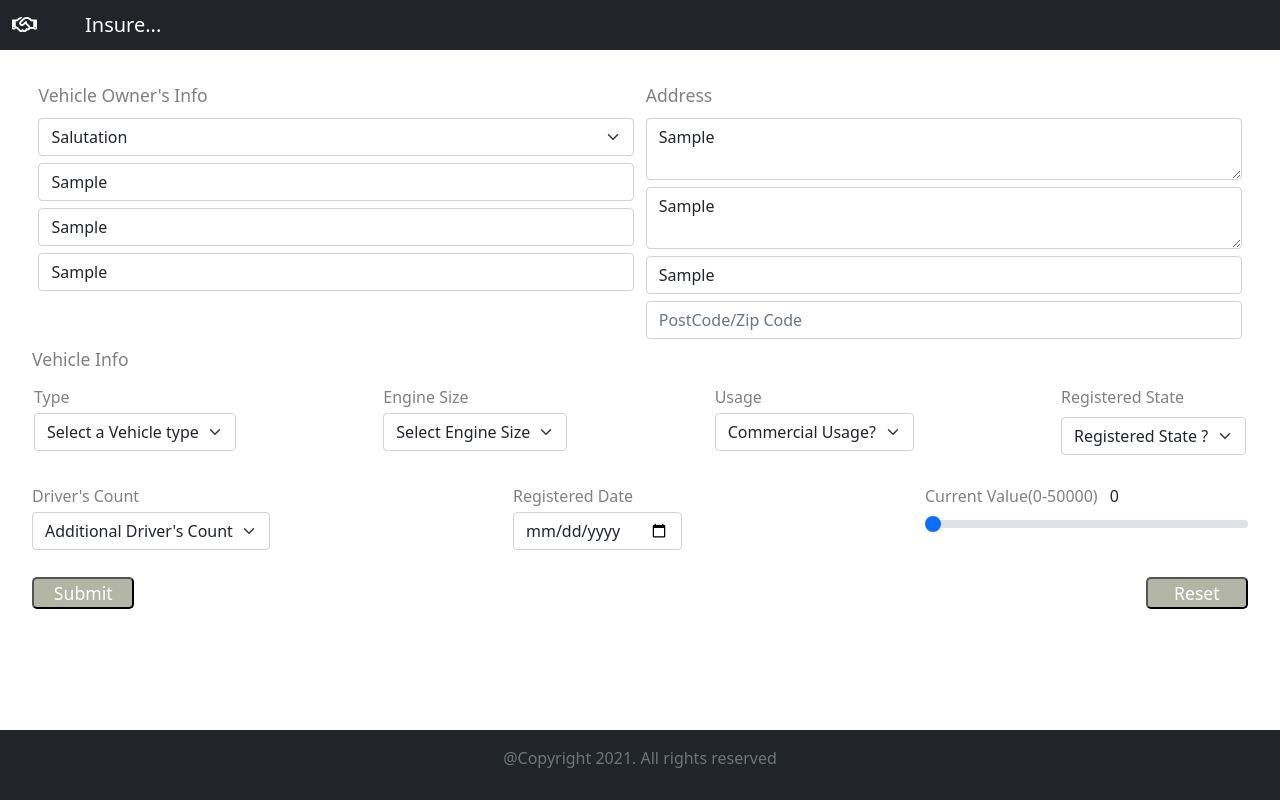
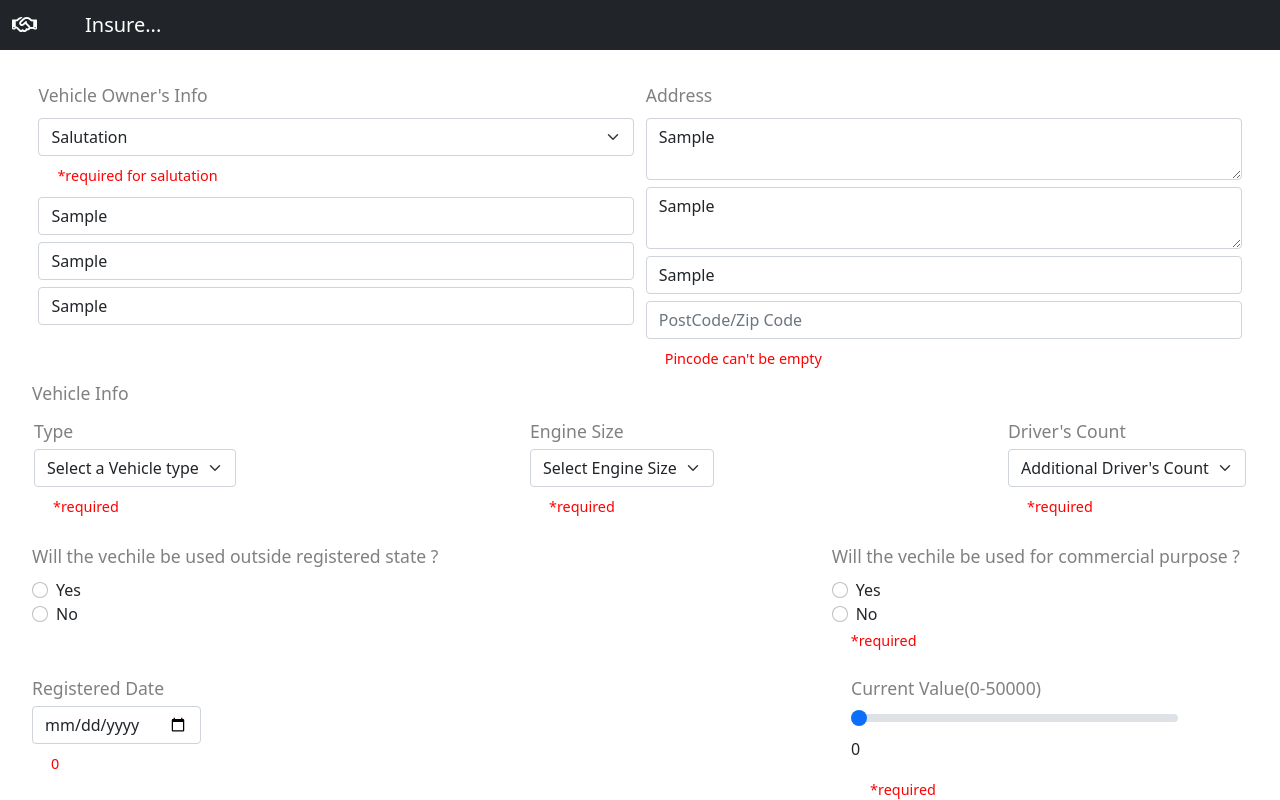
Before and after one commit to Iamsbharti/insurance-app, a React (Create React App) app: page / in a window 1280 px wide. Both pictures are taken after typing "Sample", "Sample", "Sample", "Sample", "Sample", "Sample" into the empty fields and a click on the button "Submit". Shown: the top 800 px of the page. Built offline with nearby package versions, Linux system fonts and the light colour scheme.

Commit message:
validations -broken

```diff
--- a/src/components/Footer.js
+++ b/src/components/Footer.js
@@ -2,7 +2,7 @@ import React from "react";
 
 export const Footer = () => {
   return (
-    <footer className="footer mt-auto py-3 bg-dark">
+    <footer className="footer__main bg-dark">
       <div className="container footer_text">
         <p className="text-muted">@Copyright 2021. All rights reserved</p>
       </div>
--- a/src/components/InputForm.js
+++ b/src/components/InputForm.js
@@ -1,27 +1,97 @@
-import React, { useState } from "react";
+import React, { useEffect, useState } from "react";
 import "../css/Inputform.css";
 
 export const InputForm = () => {
-  const [salutation, setSalutation] = useState();
-  const [firstName, setFirstName] = useState();
-  const [lastName, setLastName] = useState();
-  const [telephone, setTelephone] = useState();
-  const [addressLine1, setAddrL1] = useState();
-  const [addressLine2, setAddrL2] = useState();
-  const [city, setCity] = useState();
-  const [pincode, setPinCode] = useState();
-  const [vehicleType, setVehicleType] = useState();
-  const [engineSize, setEngineSize] = useState();
-  const [driversCount, setDriversCount] = useState();
-  const [isCommercial, setIsCommercial] = useState();
-  const [canUseOutSide, setCanUserOutSide] = useState();
+  const [salutation, setSalutation] = useState("");
+  const [firstName, setFirstName] = useState("");
+  const [lastName, setLastName] = useState("");
+  const [telephone, setTelephone] = useState("");
+  const [addressLine1, setAddrL1] = useState("");
+  const [addressLine2, setAddrL2] = useState("");
+  const [city, setCity] = useState("");
+  const [pincode, setPinCode] = useState("");
+  const [vehicleType, setVehicleType] = useState("");
+  const [engineSize, setEngineSize] = useState("");
+  const [driversCount, setDriversCount] = useState("");
+  const [isCommercial, setIsCommercial] = useState("");
+  const [canUseOutSide, setCanUserOutSide] = useState("");
   const [currentValue, setCurrentValue] = useState(0);
-  const [registeredDate, setRegisteredDate] = useState();
+  const [registeredDate, setRegisteredDate] = useState("");
+
+  const VALUE_SELECTION = "*required";
+  const REQUIRED_FIELD = "can't be empty";
+  const [fieldErrors, setFieldErrors] = useState({
+    salutation: "",
+    firstName: "",
+    lastName: "",
+    telephone: "",
+    error: false,
+    addressLine: "",
+    city: "",
+    pincode: "",
+    vehicleType: "",
+    engineSize: "",
+    driversCount: "",
+    isCommercial: "",
+    canUseOutSide: "",
+    currentValue: 0,
+    registeredDate: 0,
+  });
+
+  const updateErrorProp = (prop, udpatedValue) => {
+    setFieldErrors((prevState) => ({
+      ...prevState,
+      [prop]: udpatedValue,
+    }));
+  };
+  const validationCheck = () => {
+    console.log("validation checks::", vehicleType, engineSize, driversCount);
+    if (salutation === "") {
+      updateErrorProp("salutation", VALUE_SELECTION);
+    }
+    if (firstName === "") {
+      updateErrorProp("firstName", `First Name ${REQUIRED_FIELD}`);
+    }
+    if (lastName === "") {
+      updateErrorProp("lastName", `LastName ${REQUIRED_FIELD}`);
+    }
+    if (telephone === "") {
+      updateErrorProp("telephone", `Telephone ${REQUIRED_FIELD}`);
+    }
+    if (addressLine1 === "" || addressLine2 === "") {
+      updateErrorProp("addressLine", `Address ${REQUIRED_FIELD}`);
+    }
+    if (city === "") {
+      updateErrorProp("city", `City ${REQUIRED_FIELD}`);
+    }
+    if (pincode === "") {
+      updateErrorProp("pincode", `Pincode ${REQUIRED_FIELD}`);
+    }
+    if (vehicleType === "") {
+      updateErrorProp("vehicleType", VALUE_SELECTION);
+    }
+    if (engineSize === "") {
+      updateErrorProp("engineSize", VALUE_SELECTION);
+    }
+    if (driversCount === "") {
+      updateErrorProp("driversCount", VALUE_SELECTION);
+    }
+    if (isCommercial === "" || canUseOutSide === "") {
+      updateErrorProp("isCommercial", VALUE_SELECTION);
+    }
+    if (registeredDate === 0) {
+      updateErrorProp("registeredDate", VALUE_SELECTION);
+    }
+    if (currentValue === 0) {
+      updateErrorProp("currentValue", VALUE_SELECTION);
+    }
+  };
+
   const submitForm = (e) => {
-    e.preventDefault();
+    validationCheck();
     console.log("Submitting Form");
-    console.log("sal::", salutation);
   };
+
   return (
     <>
       <div className="input__form__main">
@@ -37,7 +107,14 @@ export const InputForm = () => {
               <option>Salutation</option>
               <option value="Mr">Mr.</option>
               <option value="Ms">Ms.</option>
+              <option value="Mr">Miss.</option>
             </select>
+            <span
+              className="error__message"
+              hidden={fieldErrors.salutation === ""}
+            >
+              {`${fieldErrors.salutation} for salutation`}
+            </span>
             <input
               type="text"
               className="form-control"
@@ -46,6 +123,12 @@ export const InputForm = () => {
               value={firstName}
               onChange={(e) => setFirstName(e.target.value)}
             />
+            <span
+              className="error__message"
+              hidden={fieldErrors.firstName === ""}
+            >
+              {fieldErrors.firstName}
+            </span>
             <input
               type="text"
               className="form-control"
@@ -54,6 +137,12 @@ export const InputForm = () => {
               value={lastName}
               onChange={(e) => setLastName(e.target.value)}
             />
+            <span
+              className="error__message"
+              hidden={fieldErrors.lastName === ""}
+            >
+              {fieldErrors.lastName}
+            </span>
             <input
               type="text"
               className="form-control"
@@ -62,6 +151,12 @@ export const InputForm = () => {
               value={telephone}
               onChange={(e) => setTelephone(e.target.value)}
             />
+            <span
+              className="error__message"
+              hidden={fieldErrors.telephone === ""}
+            >
+              {fieldErrors.telephone}
+            </span>
           </div>
           <div className="address__section">
             <span className="section__intro">Address</span>
@@ -84,6 +179,12 @@ export const InputForm = () => {
                 value={addressLine2}
                 onChange={(e) => setAddrL2(e.target.value)}
               />
+              <span
+                className="error__message"
+                hidden={fieldErrors.addressLine === ""}
+              >
+                {fieldErrors.addressLine}
+              </span>
               <input
                 type="text"
                 className="form-control"
@@ -92,6 +193,9 @@ export const InputForm = () => {
                 name={city}
                 onChange={(e) => setCity(e.target.value)}
               />
+              <span className="error__message" hidden={fieldErrors.city === ""}>
+                {fieldErrors.city}
+              </span>
               <input
                 type="text"
                 className="form-control"
@@ -100,6 +204,12 @@ export const InputForm = () => {
                 value={pincode}
                 onChange={(e) => setPinCode(e.target.value)}
               />
+              <span
+                className="error__message"
+                hidden={fieldErrors.pincode === ""}
+              >
+                {fieldErrors.pincode}
+              </span>
             </div>
           </div>
         </div>
@@ -120,6 +230,12 @@ export const InputForm = () => {
                 <option value="HatchBack">HatchBack</option>
                 <option value="other">other</option>
               </select>
+              <span
+                className="error__message"
+                hidden={fieldErrors.vehicleType === ""}
+              >
+                {fieldErrors.vehicleType}
+              </span>
             </div>
             <div className="size">
               <label>Engine Size</label>
@@ -136,33 +252,14 @@ export const InputForm = () => {
                 <option value="2500">2500</option>
                 <option value="other">other</option>
               </select>
+              <span
+                className="error__message"
+                hidden={fieldErrors.engineSize === ""}
+              >
+                {fieldErrors.engineSize}
+              </span>
             </div>
-            <div className="Usage">
-              <label>Usage</label>
-              <select
-                className="form-select"
-                value={isCommercial}
-                onChange={(e) => setIsCommercial(e.target.value)}
-              >
-                <option>Commercial Usage?</option>
-                <option value="Yes">Yes</option>
-                <option value="No">No</option>
-              </select>
-            </div>
-            <div className="registered__state">
-              <label className="form-label">Registered State</label>
-              <select
-                className="form-select"
-                value={canUseOutSide}
-                onChange={(e) => setCanUserOutSide(e.target.value)}
-              >
-                <option>Registered State ?</option>
-                <option value="Yes">Yes</option>
-                <option value="No">No</option>
-              </select>
-            </div>
-          </div>
-          <div className="vehicle_type_sub_section">
+
             <div className="driver__count">
               <label>Driver's Count</label>
               <select
@@ -176,7 +273,85 @@ export const InputForm = () => {
                 <option value="3">3</option>
                 <option value="4">4</option>
               </select>
+              <span
+                className="error__message"
+                hidden={fieldErrors.driversCount === ""}
+              >
+                {fieldErrors.driversCount}
+              </span>
             </div>
+          </div>
+          <div className="vehicle_type_sub_section_1">
+            <div className="registered__state">
+              <label className="form-label">
+                Will the vechile be used outside registered state ?
+              </label>
+              <div
+                className="form-check"
+                onChange={(e) => setCanUserOutSide(e.target.value)}
+              >
+                <div>
+                  <input
+                    className="form-check-input"
+                    name="registered"
+                    type="radio"
+                    value={canUseOutSide}
+                  />
+                  <span>Yes</span>
+                </div>
+                <div>
+                  <input
+                    className="form-check-input"
+                    name="registered"
+                    type="radio"
+                    value={canUseOutSide}
+                  />
+                  <span>No</span>
+                </div>
+              </div>
+              <span
+                className="error__message"
+                hidden={fieldErrors.canUseOutSide === ""}
+              >
+                {fieldErrors.canUseOutSide}
+              </span>
+            </div>
+            <div className="Usage">
+              <label className="form-label">
+                Will the vechile be used for commercial purpose ?
+              </label>
+              <div
+                className="form-check"
+                onChange={(e) => setIsCommercial(e.target.value)}
+              >
+                <div>
+                  <input
+                    className="form-check-input"
+                    name="registered"
+                    type="radio"
+                    value={isCommercial}
+                  />
+                  <span>Yes</span>
+                </div>
+                <div>
+                  <input
+                    className="form-check-input"
+                    name="registered"
+                    type="radio"
+                    value={isCommercial}
+                  />
+                  <span>No</span>
+                </div>
+              </div>
+              <span
+                className="error__message"
+                hidden={fieldErrors.isCommercial === ""}
+              >
+                {fieldErrors.isCommercial}
+              </span>
+            </div>
+          </div>
+          <div className="vehicle_type_sub_section_2">
             <div className="registered__date">
               <label>Registered Date</label>
               <input
@@ -185,10 +360,15 @@ export const InputForm = () => {
                 value={registeredDate}
                 onChange={(e) => setRegisteredDate(e.target.value)}
               />
+              <span
+                className="error__message"
+                hidden={fieldErrors.registeredDate === ""}
+              >
+                {fieldErrors.registeredDate}
+              </span>
             </div>
             <div className="curr__value">
               <label>Current Value(0-50000)</label>
-              <span> {currentValue}</span>
               <input
                 type="range"
                 className="form-range"
@@ -197,6 +377,13 @@ export const InputForm = () => {
                 value={currentValue}
                 onChange={(e) => setCurrentValue(e.target.value)}
               />
+              <p> {currentValue}</p>
+              <span
+                className="error__message"
+                hidden={fieldErrors.currentValue === 0}
+              >
+                {fieldErrors.currentValue}
+              </span>
             </div>
           </div>
         </div>
--- a/src/css/Inputform.css
+++ b/src/css/Inputform.css
@@ -1,5 +1,5 @@
 .input__form__main {
-  height: 85vh !important;
+  height: 100vh;
   padding: 2rem;
 }
 .name__address__section {
@@ -34,13 +34,16 @@ textarea {
 label {
   margin: 0px 8px 4px 0px;
   color: gray;
+  font-size: 1.1rem;
+  font-weight: 500;
 }
-.vehicle_type_sub_section,
+.vehicle_type_sub_section_1,
+.vehicle_type_sub_section_2,
 .form__submission {
   display: flex;
   justify-content: space-between;
   flex-wrap: wrap;
-  margin-top: 20px;
+  margin-top: 14px;
 }
 button {
   background-color: #b3b6a4 !important;
@@ -58,3 +61,12 @@ button:hover {
   transform: scale(1.1);
   color: red !important;
 }
+.curr__value {
+  margin-right: 70px;
+}
+.error__message {
+  display: inline-block;
+  color: red;
+  font-size: 0.9rem;
+  margin: 0px 9px 10px 19px;
+}
--- a/src/index.css
+++ b/src/index.css
@@ -14,3 +14,7 @@ code {
 .footer_text {
   text-align: center;
 }
+footer {
+  margin-top: 50px !important;
+  padding: 20px;
+}
```
